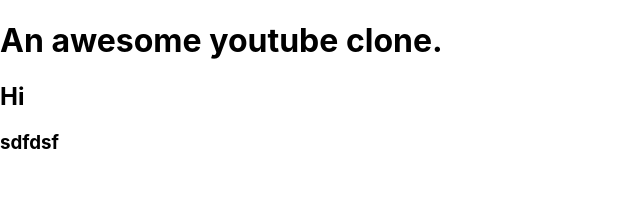
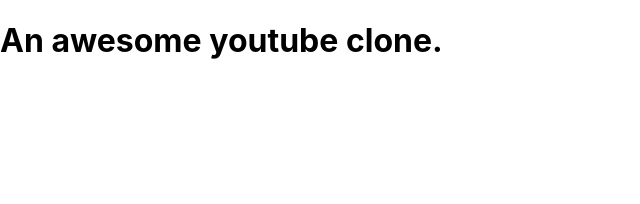
Before and after one commit to Asfand038/youtube-clone-frontend, a Next.js app: page / in a window 1280 px wide. Shown: the top 204 px of the page, without its empty margins (0-640 px from the left). Built offline with nearby package versions, Linux system fonts and the light colour scheme.

Commit message:
check pre-commit hooks

```diff
--- a/pages/index.tsx
+++ b/pages/index.tsx
@@ -9,8 +9,6 @@
         <link rel="icon" href="/favicon.svg" />
       </Head>
       <h1>An awesome youtube clone.</h1>
-      <h2>Hi</h2>
-      <h3>sdfdsf</h3>
     </div>
   );
 };
```
